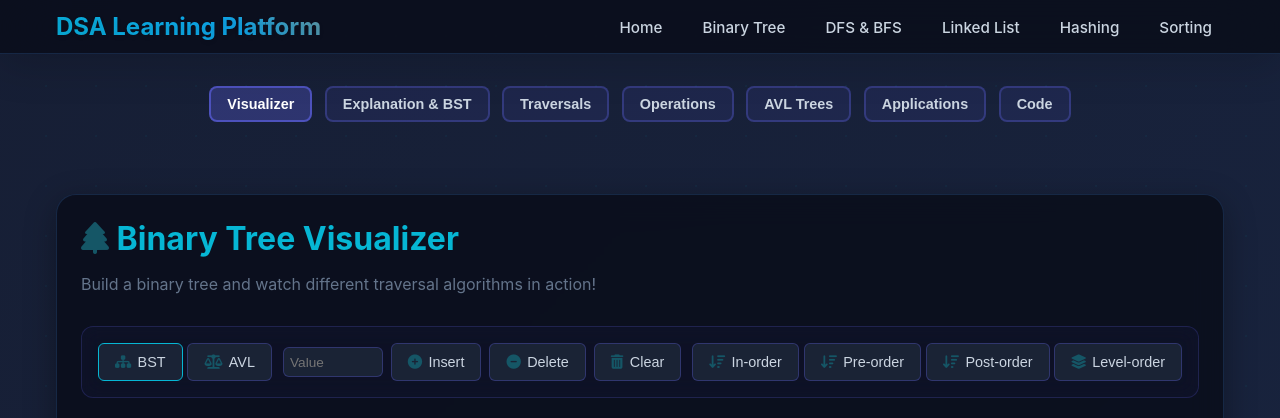
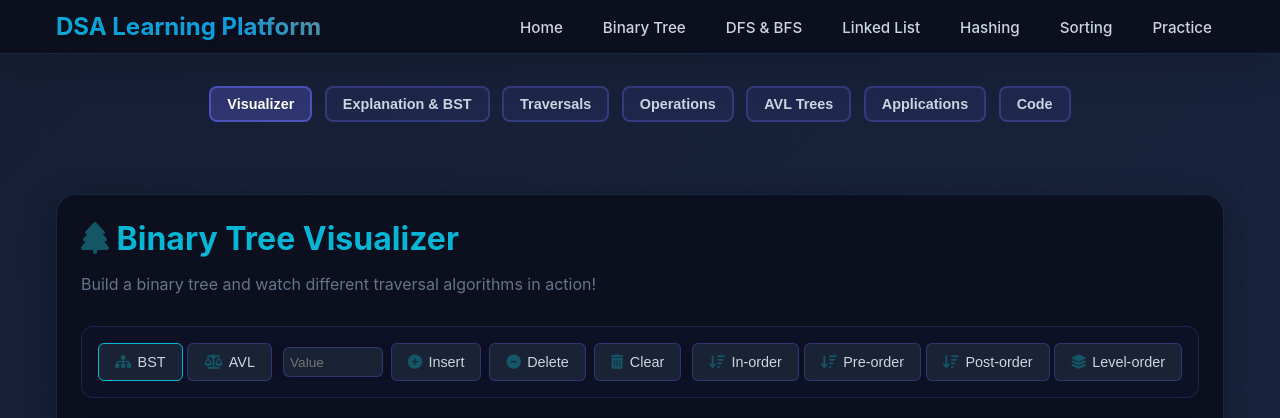
Before and after one commit to being-souL1230/DSAlgo, a Flask app: page /binary-tree in a window 1280 px wide. Shown: the top 418 px of the page. Run offline with Flask 2, Linux system fonts and the light colour scheme.

Commit message:
Added practice link to the binary_tree navbar

```diff
--- a/templates/binary_tree.html
+++ b/templates/binary_tree.html
@@ -20,6 +20,7 @@
                     <li><a href="/linked-list">Linked List</a></li>
                     <li><a href="/hashing">Hashing</a></li>
                     <li><a href="/sorting">Sorting</a></li>
+                    <li><a href="/practice">Practice</a></li>
                 </ul>
             </nav>
         </div>
```
